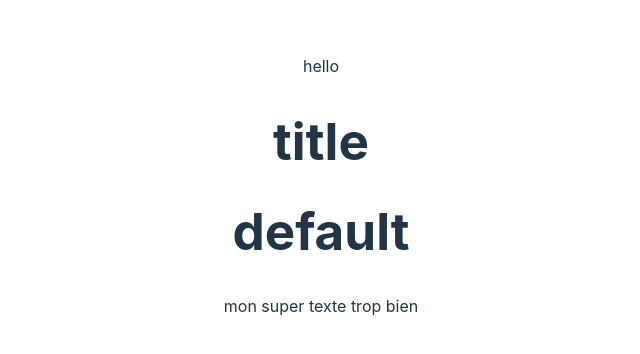
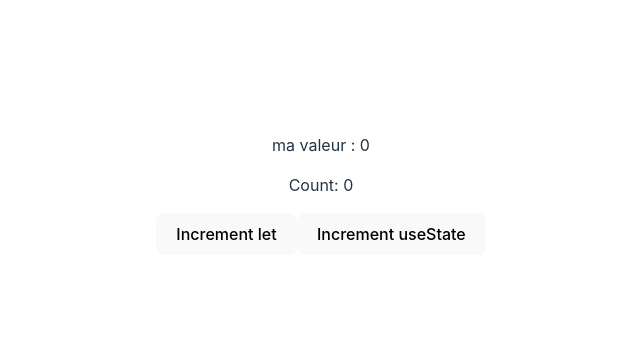
Before and after one commit to DengpaoHuai/react-montparnasse, a React (Vite) app: page / in a window 1280 px wide. Shown: the part 214-568 px from the top of the page, without its empty margins (319-959 px from the left). Built offline with nearby package versions, Linux system fonts and the light colour scheme.

Commit message:
add state

```diff
--- a/src/App.tsx
+++ b/src/App.tsx
@@ -1,14 +1,11 @@
 import "./App.css";
+import CounterDemo from "./components/CounterDemo";
 import DemoComponent from "./components/DemoComponent";
 
 const App = () => {
   return (
     <div>
-      <p>hello</p>
-      <DemoComponent title="title"></DemoComponent>
-      <DemoComponent>
-        <p>mon super texte trop bien</p>
-      </DemoComponent>
+      <CounterDemo></CounterDemo>
     </div>
   );
 };
--- /dev/null
+++ b/src/components/CounterDemo.tsx
@@ -0,0 +1,35 @@
+import { MouseEvent, useState } from "react";
+
+const CounterDemo = () => {
+  let count = 0;
+  const [counter, setCounter] = useState(0);
+  console.log(counter);
+  console.log("render");
+
+  return (
+    <div>
+      <p>ma valeur : {counter}</p>
+      <p>Count: {count}</p>
+
+      <button
+        onClick={() => {
+          count++;
+          console.log(count);
+        }}
+      >
+        Increment let
+      </button>
+
+      <button
+        onClick={() => {
+          setCounter(counter + 1);
+          console.log(counter);
+        }}
+      >
+        Increment useState
+      </button>
+    </div>
+  );
+};
+
+export default CounterDemo;
```
